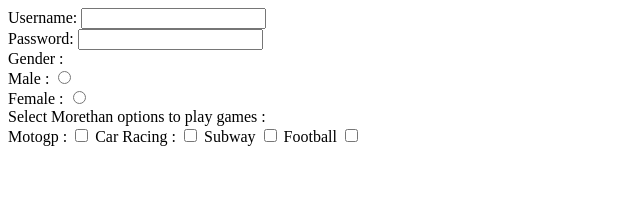
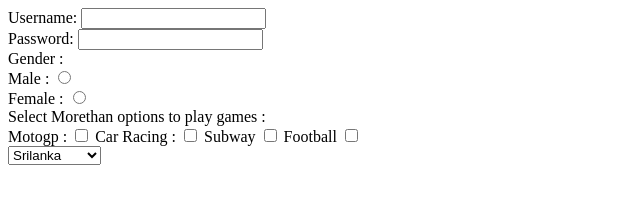
Before and after one commit to Sumair198/Html, a plain HTML site: page index.html in a window 1280 px wide. Shown: the whole page, without its empty margins (0-640 px from the left). Drawn offline with Linux system fonts and the light colour scheme.

Commit message:
committhird

```diff
--- a/index.html
+++ b/index.html
@@ -75,17 +75,17 @@ this is a facebook
     </table> -->
 
     <form action="">
-        Username:  <input type="text" name="Username">
+        Username: <input type="text" name="Username">
         <br>
-        Password:  <input type="password" name="Password">
+        Password: <input type="password" name="Password">
         <br>
         Gender :
         <br>
         Male :
-         <input type="radio" name="Gender" value="male">
-         <br>
-         Female :
-         <input type="radio" name="Gender" value="female">
+        <input type="radio" name="Gender" value="male">
+        <br>
+        Female :
+        <input type="radio" name="Gender" value="female">
         <br>
         Select Morethan options to play games :
         <br>
@@ -93,6 +93,14 @@ this is a facebook
         Car Racing : <input type="checkbox" value="Car Racing" name="answer">
         Subway <input type="checkbox" value="Subway" name="answer">
         Football <input type="checkbox" value="Football" name="answer">
+<br>
+
+        <select name="country">
+            <option value="Pakistan">Pakistan</option>
+            <option value="India">India</option>
+            <option selected value="Srilanka">Srilanka</option>
+            <option value="Bangladash">Bangladash</option>
+        </select>
 
     </form>
 
```
